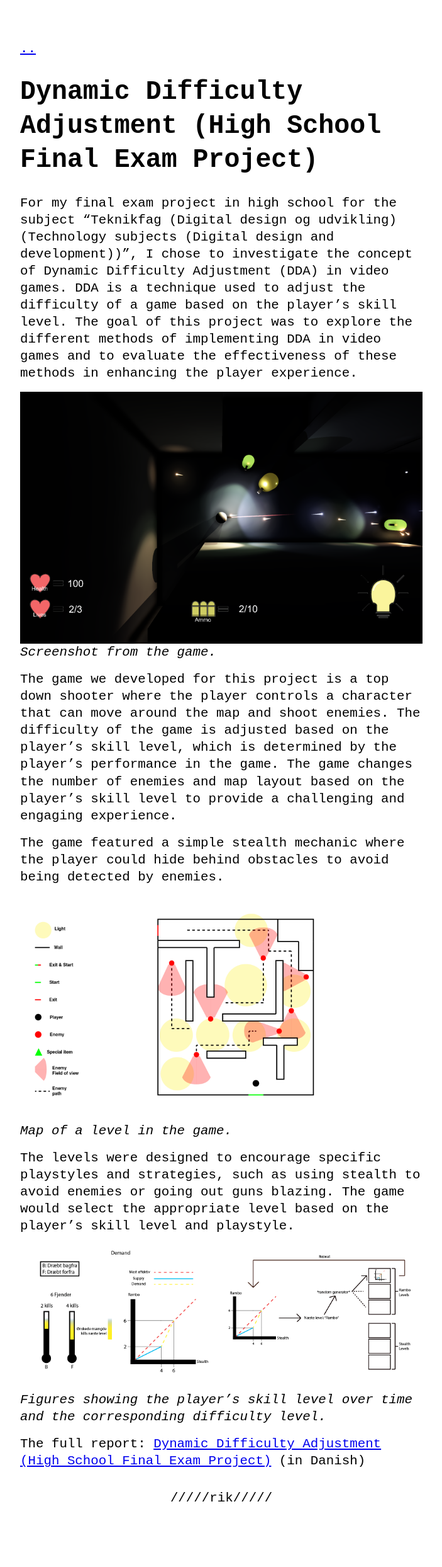
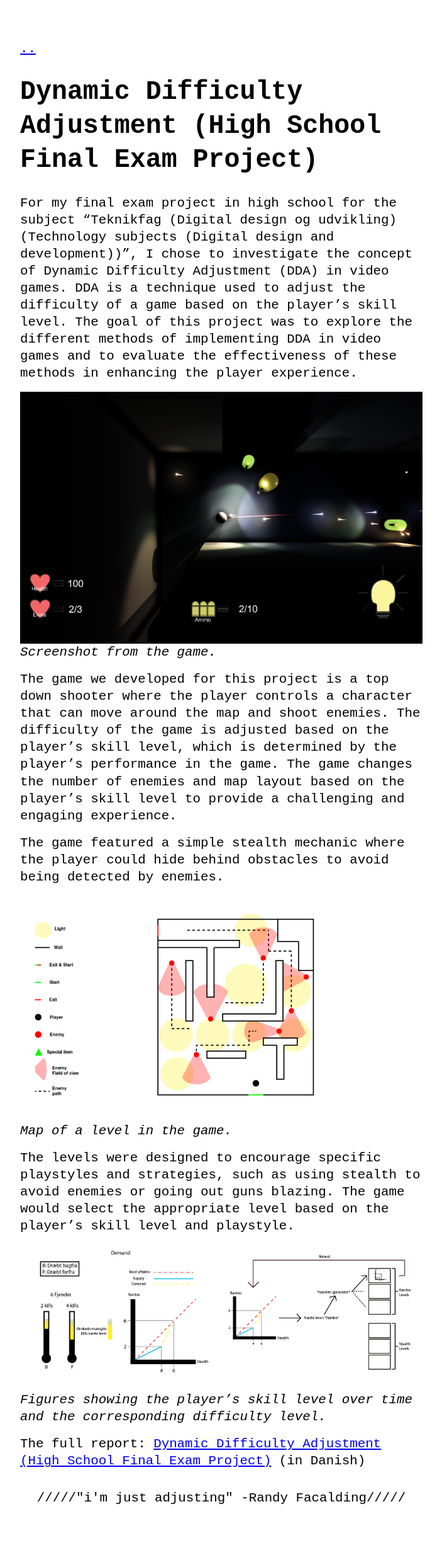
Before and after one commit to besplago/besplago.github.io, a Jekyll site: the page built from _posts/2018-1-1-dda.md, in a window 1280 px wide. Shown: the whole page at 63% size, without its empty margins (288-991 px from the left). Built offline with Jekyll 4.4.1, drawn with Linux system fonts in a browser that asks for light colours.

Commit message:
update: dda footer

```diff
--- a/_posts/2018-1-1-dda.md
+++ b/_posts/2018-1-1-dda.md
@@ -26,4 +26,4 @@ The levels were designed to encourage specific playstyles and strategies, such a
 The full report: [Dynamic Difficulty Adjustment (High School Final Exam Project)](https://drive.google.com/file/d/1gyjESyYmUuUykEyAZrzr-tSaxs84ywUX/view?usp=drive_link) (in Danish)
 
 ---
-{: data-content="rik"}
+{: data-content="\"i'm just adjusting\" -Randy Facalding"}
```
